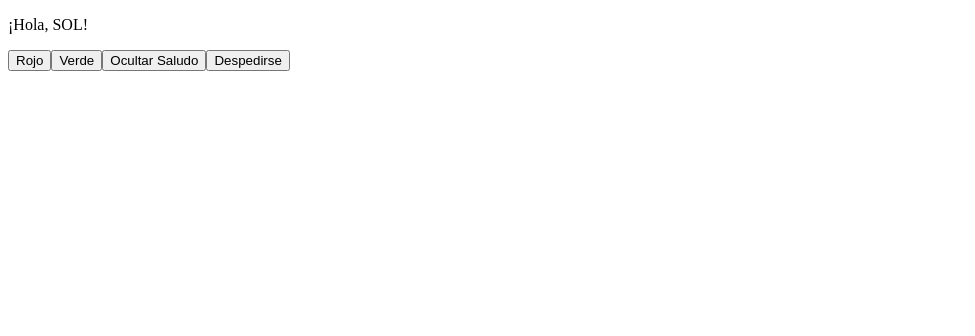
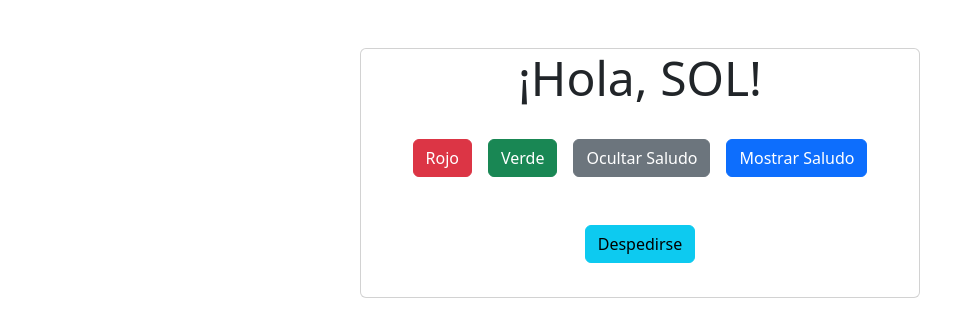
Before and after one commit to SolVaccaro93/tarea-angular1, an Angular app: page /saludo in a window 1280 px wide. Shown: the top 336 px of the page, without its empty margins (0-975 px from the left). Built offline with nearby package versions, Linux system fonts and the light colour scheme.

Commit message:
Added bootstrap and styles

```diff
--- a/src/app/vistas/components/despedida/despedida.component.html
+++ b/src/app/vistas/components/despedida/despedida.component.html
@@ -1 +1,3 @@
-<p>Adios {{nombre}}!</p>
+<div class="d-flex justify-content-center pt-5">
+<h1>Adios {{nombre}}!</h1>
+</div>
--- a/src/app/vistas/components/saludo/saludo.component.css
+++ b/src/app/vistas/components/saludo/saludo.component.css
@@ -1,5 +1,15 @@
+h1{
+
+  font-family: system-ui;
+  font-size:3rem;
+
+}
+
+
+
 .rojo {
-  color: red;
+
+  color:red;
 }
 
 .verde {
--- a/src/app/vistas/components/saludo/saludo.component.html
+++ b/src/app/vistas/components/saludo/saludo.component.html
@@ -1,11 +1,15 @@
-<div *ngIf="mostrarSaludo" [ngClass]="color">
-  <p>¡Hola, {{ nombre |upper}}!</p>
-</div>
+<div class="text-center mt-5 card" style="width: 35rem; height:250px">
+  <div *ngIf="mostrarSaludo" [ngClass]="color">
+    <h1>¡Hola, {{ nombre |upper}}!</h1>
+  </div>
+  <div>
 
-<div>
-  <button (click)="cambiarColor('rojo')">Rojo</button>
-  <button (click)="cambiarColor('verde')">Verde</button>
+    <div class="mt-4">
+      <button class="btn btn-danger mx-2" (click)="cambiarColor('rojo')">Rojo</button>
+      <button class="btn btn-success mx-2" (click)="cambiarColor('verde')">Verde</button>
 
-  <button (click)="ocultarSaludo()">Ocultar Saludo</button>
-  <button (click)="irDespedida()">Despedirse</button>
-</div>
+      <button class="btn btn-secondary mx-2" (click)="ocultarSaludo()">Ocultar Saludo</button>
+      <button class="btn btn-primary mx-2" (click)="mostrarMensajeSaludo()">Mostrar Saludo</button>
+    </div>
+      <button class="btn btn-info mx-2 mt-5" (click)="irDespedida()">Despedirse</button>
+    </div>
--- a/src/app/vistas/components/saludo/saludo.component.ts
+++ b/src/app/vistas/components/saludo/saludo.component.ts
@@ -24,6 +24,11 @@ export class SaludoComponent {
     this.mostrarSaludoChange.emit(this.mostrarSaludo);
   }
 
+  mostrarMensajeSaludo(): void {
+    this.mostrarSaludo = true; // Cambia el valor de mostrarSaludo a true
+    this.mostrarSaludoChange.emit(this.mostrarSaludo);
+  }
+
   irDespedida(): void {
     // Utiliza this.router para navegar a la ruta 'despedida'
     this.router.navigate(['/despedida', this.nombre]);
--- a/src/app/vistas/pages/main-page/main-page.component.css
+++ b/src/app/vistas/pages/main-page/main-page.component.css
@@ -0,0 +1,3 @@
+html{
+  background: #000;
+}
--- a/src/app/vistas/pages/main-page/main-page.component.html
+++ b/src/app/vistas/pages/main-page/main-page.component.html
@@ -1,2 +1,4 @@
+<div class="d-flex justify-content-center">
 <app-saludo></app-saludo>
 <app-despedida *ngIf="mostrarDespedida"></app-despedida>
+</div>
--- a/src/index.html
+++ b/src/index.html
@@ -1,13 +1,18 @@
 <!doctype html>
 <html lang="en">
+
 <head>
   <meta charset="utf-8">
   <title>SaludoApp</title>
   <base href="/">
   <meta name="viewport" content="width=device-width, initial-scale=1">
   <link rel="icon" type="image/x-icon" href="favicon.ico">
+  <link href="https://cdn.jsdelivr.net/npm/bootstrap@5.3.2/dist/css/bootstrap.min.css" rel="stylesheet"
+    integrity="sha384-T3c6CoIi6uLrA9TneNEoa7RxnatzjcDSCmG1MXxSR1GAsXEV/Dwwykc2MPK8M2HN" crossorigin="anonymous">
 </head>
+
 <body>
   <app-root></app-root>
 </body>
+
 </html>
```
